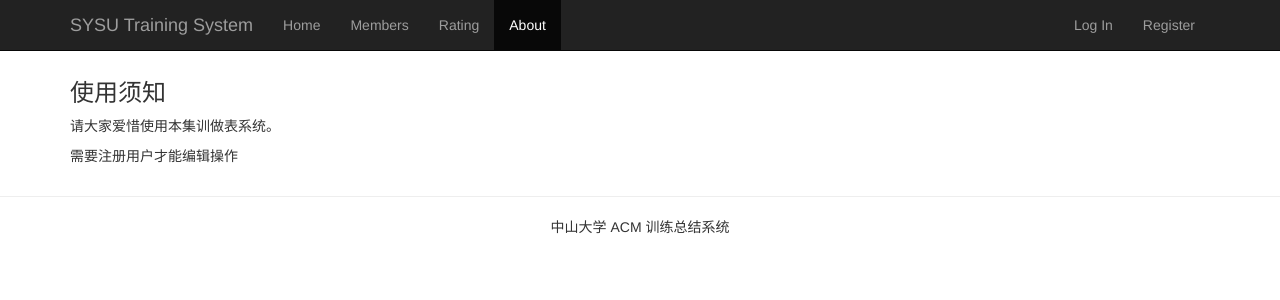
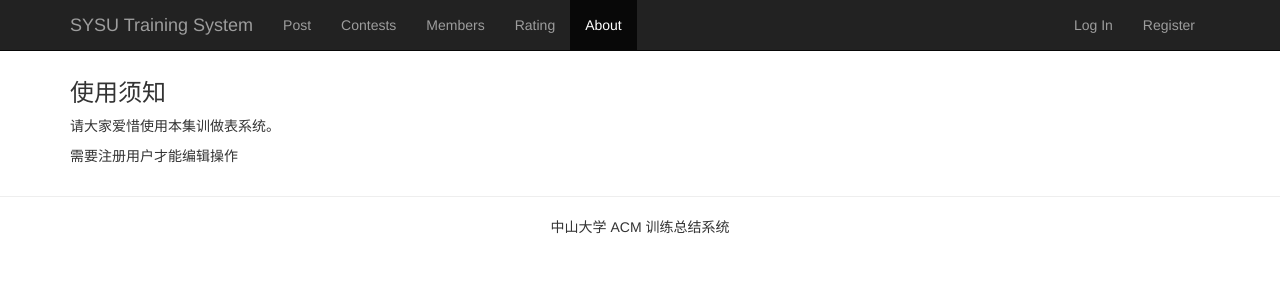
Before and after one commit to mstczuo/Training, a Flask app: page /about in a window 1280 px wide. Shown: the top 300 px of the page. Run offline with Flask 2, Linux system fonts and the light colour scheme; parts of the project's set-up code (start-up, migrations or seed data) failed here and were passed over; some libraries are stand-ins or nearby versions.

Commit message:
update nav bar

```diff
--- a/app/templates/base.html
+++ b/app/templates/base.html
@@ -23,10 +23,21 @@
 	</div>
 	<div id="navbar" class="collapse navbar-collapse">
 		<ul class="nav navbar-nav">
-			<li class="{% if request.path != url_for('view_summary_list') %}in{% endif %}active"><a href="/">Home</a></li>
-			<li class="{% if request.path != url_for('view_members') %}in{% endif %}active"><a href="{{ url_for('view_members') }}">Members</a></li>
-			<li class="{% if request.path.find('/rate') != 0 %}in{% endif %}active"><a href="/rate">Rating</a></li>
-			<li class="{% if request.path != url_for('show_about') %}in{% endif %}active"><a href="{{ url_for('show_about') }}">About</a></li>
+            <li class="{% if request.path != url_for('show_post') %}in{% endif %}active">
+                <a href="{{ url_for('show_post') }}">Post</a>
+            </li>
+            <li class="{% if request.path != url_for('view_summary_list') %}in{% endif %}active">
+                <a href="{{ url_for('view_summary_list') }}">Contests</a>
+            </li>
+			<li class="{% if request.path != url_for('view_members') %}in{% endif %}active">
+                <a href="{{ url_for('view_members') }}">Members</a>
+                </li>
+			<li class="{% if request.path.find('/rate') != 0 %}in{% endif %}active">
+                <a href="/rate">Rating</a>
+            </li>
+			<li class="{% if request.path != url_for('show_about') %}in{% endif %}active">
+                <a href="{{ url_for('show_about') }}">About</a>
+            </li>
 		</ul>
 		<ul class="nav navbar-nav pull-right">
 			{% if not logged_in %}
```
